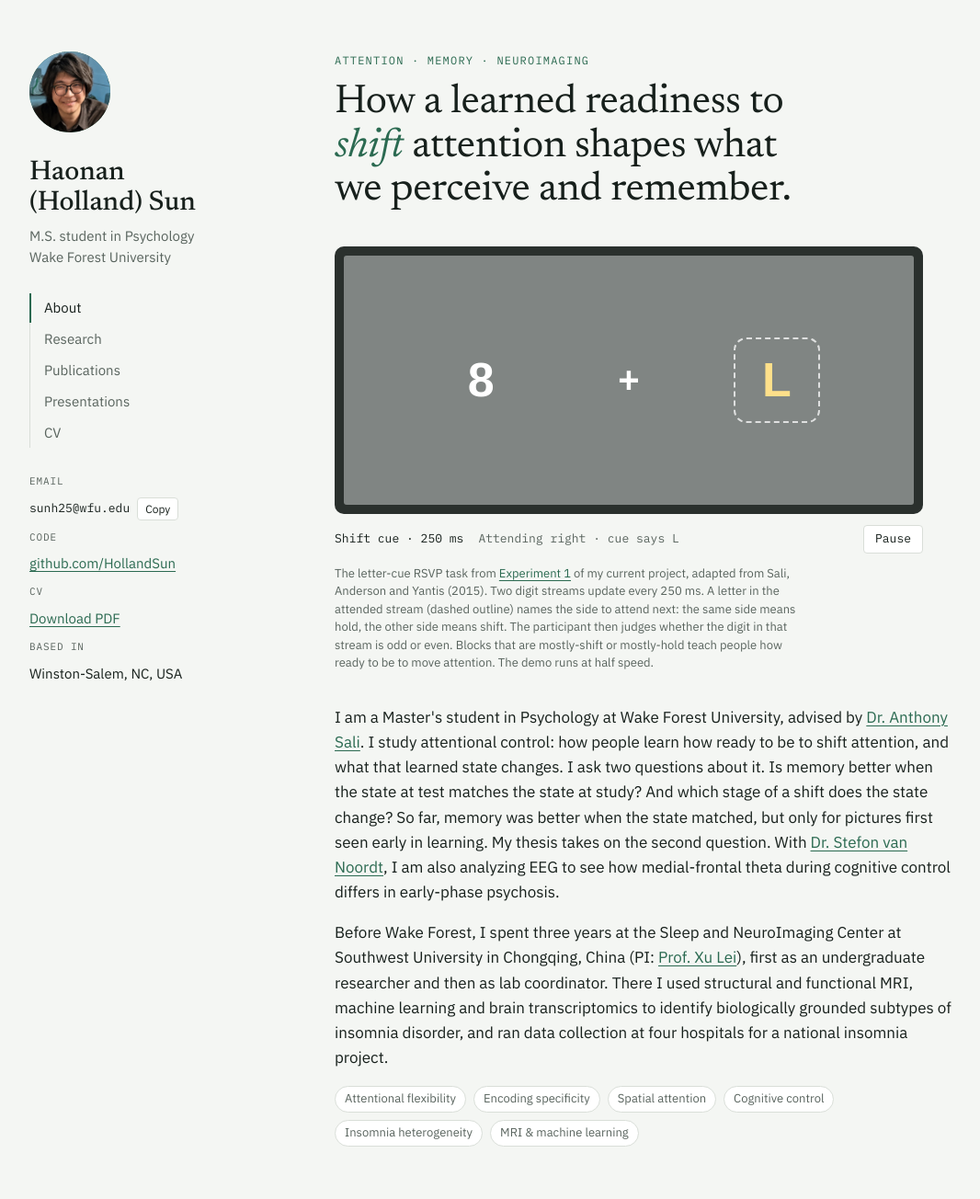
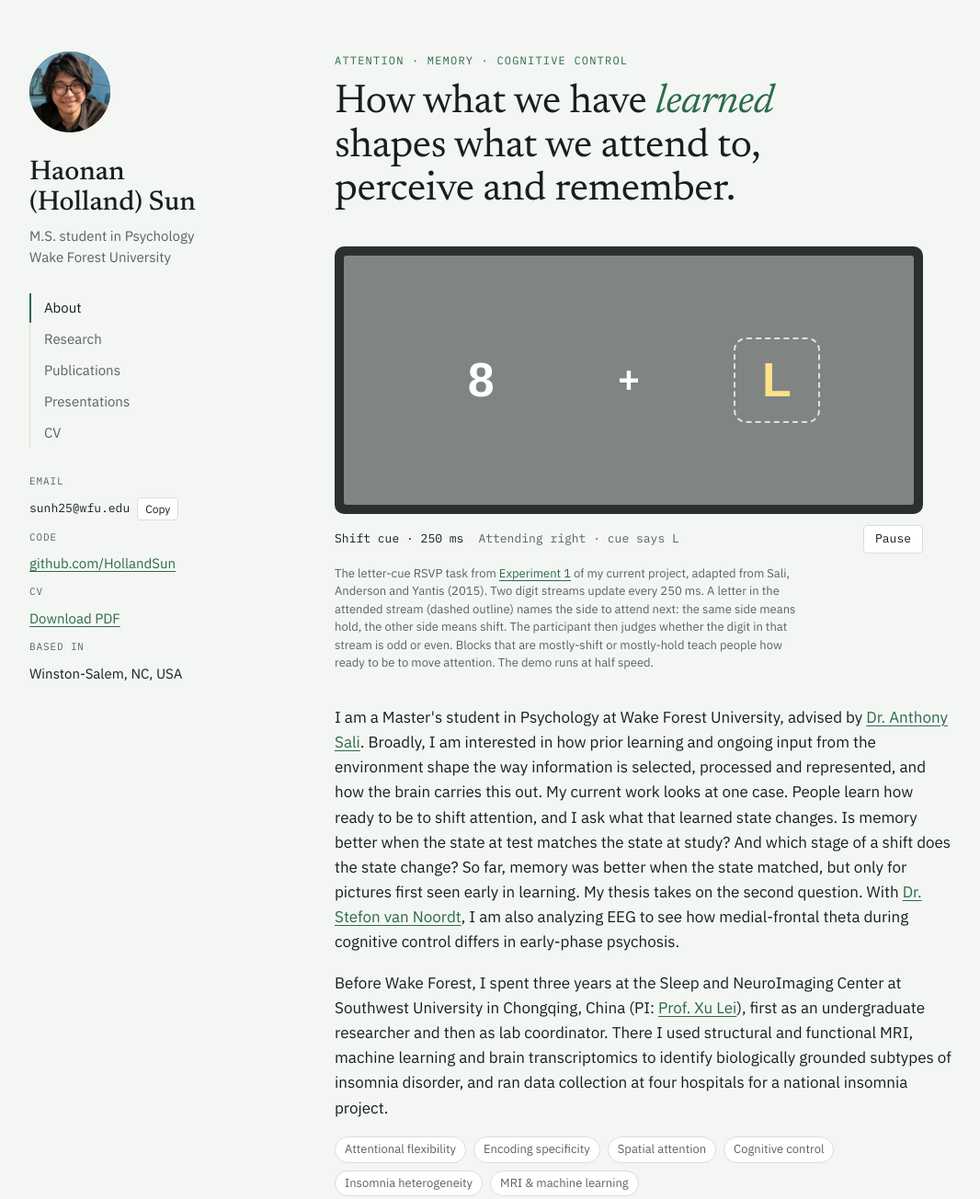
Before and after one commit to HollandSun/HollandSun.github.io, a plain HTML site: page index.html in a window 1280 px wide. Shown: the top 1304 px of the page at 92% size, without its empty margins (64-1130 px from the left). Drawn offline with Linux system fonts and the light colour scheme.

Commit message:
Broaden the headline and About opening to my research interests
Co-Authored-By: Claude Opus 5.5 <noreply@anthropic.com>

```diff
--- a/index.html
+++ b/index.html
@@ -374,8 +374,8 @@ footer { font-family: var(--mono); font-size: var(--s1); color: var(--muted); pa
     <!-- ABOUT -->
     <section id="about" class="hero">
       <div>
-        <p class="eyebrow">Attention · Memory · Neuroimaging</p>
-        <p class="thesis">How a learned readiness to <em>shift</em> attention shapes what we perceive and remember.</p>
+        <p class="eyebrow">Attention · Memory · Cognitive control</p>
+        <p class="thesis">How what we have <em>learned</em> shapes what we attend to, perceive and remember.</p>
       </div>
 
       <figure class="rsvp">
@@ -396,7 +396,7 @@ footer { font-family: var(--mono); font-size: var(--s1); color: var(--muted); pa
       </figure>
 
       <div class="prose">
-        <p>I am a Master's student in Psychology at Wake Forest University, advised by <a href="https://psychology.wfu.edu/anthony-sali/" target="_blank" rel="noopener">Dr. Anthony Sali</a>. I study attentional control: how people learn how ready to be to shift attention, and what that learned state changes. I ask two questions about it. Is memory better when the state at test matches the state at study? And which stage of a shift does the state change? So far, memory was better when the state matched, but only for pictures first seen early in learning. My thesis takes on the second question. With <a href="https://psychology.wfu.edu/stefon-van-noordt/" target="_blank" rel="noopener">Dr. Stefon van Noordt</a>, I am also analyzing EEG to see how medial-frontal theta during cognitive control differs in early-phase psychosis.</p>
+        <p>I am a Master's student in Psychology at Wake Forest University, advised by <a href="https://psychology.wfu.edu/anthony-sali/" target="_blank" rel="noopener">Dr. Anthony Sali</a>. Broadly, I am interested in how prior learning and ongoing input from the environment shape the way information is selected, processed and represented, and how the brain carries this out. My current work looks at one case. People learn how ready to be to shift attention, and I ask what that learned state changes. Is memory better when the state at test matches the state at study? And which stage of a shift does the state change? So far, memory was better when the state matched, but only for pictures first seen early in learning. My thesis takes on the second question. With <a href="https://psychology.wfu.edu/stefon-van-noordt/" target="_blank" rel="noopener">Dr. Stefon van Noordt</a>, I am also analyzing EEG to see how medial-frontal theta during cognitive control differs in early-phase psychosis.</p>
         <p>Before Wake Forest, I spent three years at the Sleep and NeuroImaging Center at Southwest University in Chongqing, China (PI: <a href="http://www.leixulab.net/lei.asp" target="_blank" rel="noopener">Prof. Xu Lei</a>), first as an undergraduate researcher and then as lab coordinator. There I used structural and functional MRI, machine learning and brain transcriptomics to identify biologically grounded subtypes of insomnia disorder, and ran data collection at four hospitals for a national insomnia project.</p>
         <ul class="chips" aria-label="Research interests">
           <li>Attentional flexibility</li>
```
